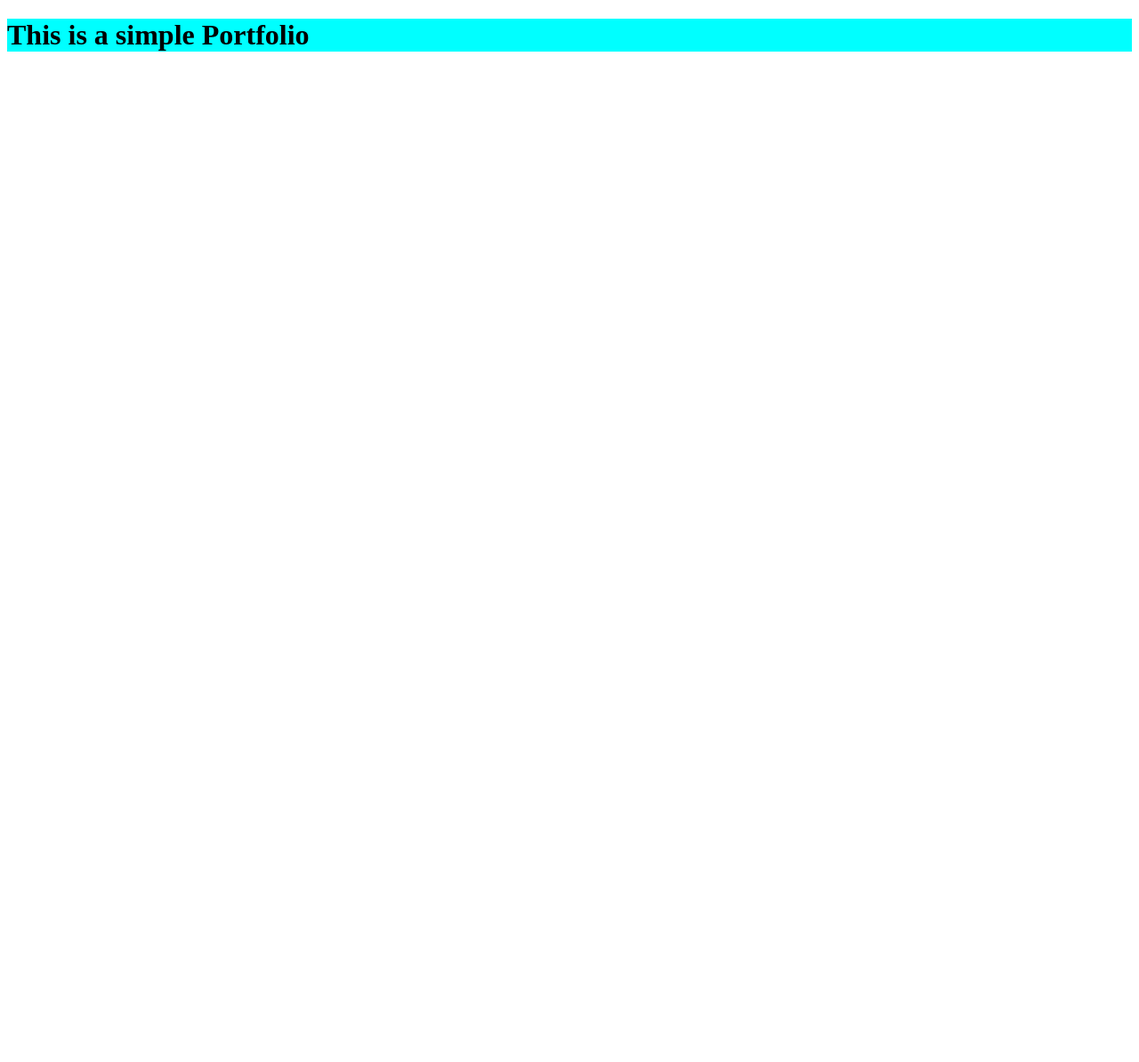
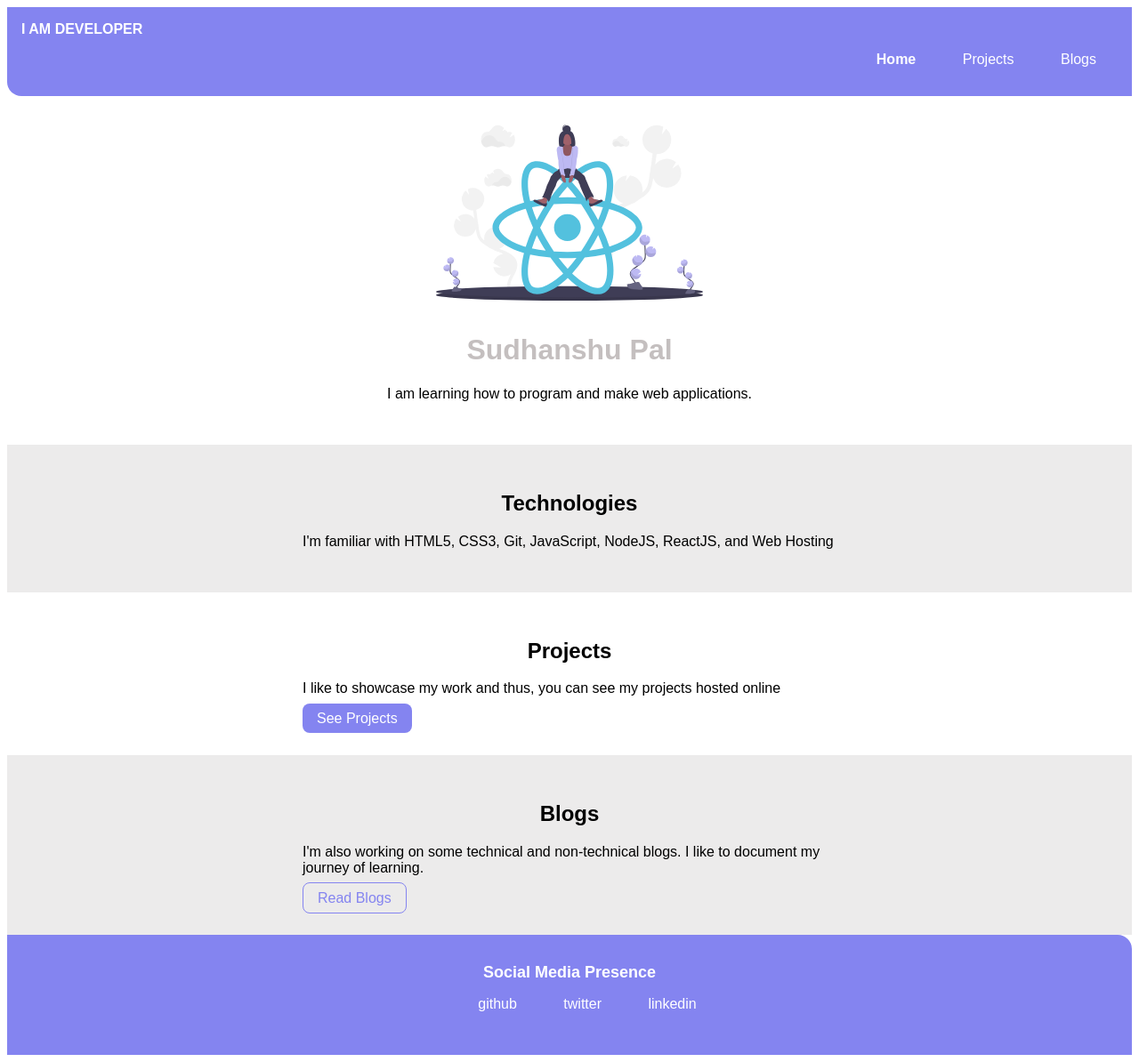
Before and after one commit to Sudhanshup7408/Portfolio, a plain HTML site: page index.html in a window 1280 px wide. Shown: the whole page at 89% size. Before the commit the page ends 800 px from the top, so only its background shows below. Drawn offline with Linux system fonts and the light colour scheme; a web font is replaced by a local one.

Commit message:
indexing
adding content and new page

```diff
--- a/c1.css
+++ b/c1.css
@@ -1,4 +1,123 @@
-.id{
-    background-color: aqua;
-    align-items: center;
+@import url('http://fonts.googleapis.com/css2?family=Monsterrat:wght@400;700&display=swap');
+
+:root{
+    --primary-color:rgb(132, 132, 240);
+    --dark-gray: rgb(196, 191, 191);
+    --off-white:rgba(172, 169, 169, 0.233);
 }
+
+body{
+    font-family: 'Monsterrat',
+    sans-serif;
+}
+
+hr{
+    margin: 2rem 0rem;
+}
+
+/** containers**/
+.container{
+    padding: 0rem 1rem;
+}
+.container-center{
+    max-width:600px;
+    margin: auto;
+}
+/** links **/
+.link{
+    box-sizing: border-box;
+    text-decoration: none;
+    padding: 0.5rem 1rem;
+    margin-top: 1rem;
+    margin-bottom: 1rem;
+}
+.link-primary{
+    background-color: var(--primary-color);
+    border-radius: 0.5rem;
+    color: white;
+}
+.link-secondary{
+    color: var(--primary-color);
+    border-radius: 0.5rem;
+    border: 1px solid var(--primary-color);
+}
+
+/** lists **/
+.list-non-bullets{
+    list-style: none;
+}
+.list-item-inline{
+    display: inline;
+    padding: 0rem 0.5rem;
+}
+
+/** navigations **/
+.navigation{
+    background-color: var(--primary-color);
+    color: white;
+    padding: 1rem;
+    border-bottom-left-radius: 1rem;
+}
+.navigation .nav-brand{
+    font-weight: bold;
+}
+.navigation .nav-pills{
+    text-align: right;
+}
+.navigation .link{
+    color: white;
+}
+.navigation .link-active{
+    font-weight: bold;
+}
+
+/** header **/
+
+.hero{
+    padding: 2rem;
+}
+.hero .hero-img{
+    max-width: 300px;
+    display: block;
+    margin: auto;
+}
+.hero .hero-heading{
+    text-align: center;
+    padding-top: 1rem;
+    color: var(--dark-gray);
+}
+.hero .hero-heading .heading-inverted{
+    color: var(--primary-color);
+}
+/**sections**/
+.section{
+    padding: 2rem;
+}
+.section h1{
+    text-align: center;
+}
+.ow{
+    background-color: var(--off-white);
+}
+
+/**footer**/
+.footer{
+    background-color: var(--primary-color);
+    padding: 2rem 1rem;
+    text-align: center;
+    color: white;
+    border-top-right-radius:1rem;
+}
+.footer .link{
+    color: white;
+}
+.footer .footer-header{
+    font-weight: bold;
+    font-size: large;
+}
+.footer .ul{
+    padding-inline-start: 0px;
+}
+.list-non-bullets-nav-pills{
+    text-align: right;
+}
--- a/index.html
+++ b/index.html
@@ -4,10 +4,73 @@
     <meta charset="UTF-8">
     <meta http-equiv="X-UA-Compatible" content="IE=edge">
     <meta name="viewport" content="width=device-width, initial-scale=1.0">
-    <title>Portfolio</title>
+    <title>Home |Sudhanshu Pal</title>
+    <link href="c1.css" rel="stylesheet" />
 </head>
-    <link rel="stylesheet" href="c1.css">
 <body>
-    <h1 class="id">This is a simple Portfolio</h1>
+    <nav class="navigation container">
+        <div class="nav-brand">
+            I AM DEVELOPER
+        </div>
+        <ul class="list-non-bullets-nav-pills">
+            <li class="list-item-inline">
+                <a class="link
+                link-active" href="/">Home</a>
+            </li>
+            <li class="list-item-inline">
+                <a class="link" href="Projects.html">Projects</a>
+            </li>
+            <li class="list-item-inline">
+                <a class="link" href="Blogs.html">Blogs</a>
+            </li>
+        </ul>
+    </nav>
+
+    <header class="hero">
+        <img class="hero-img" src="images/react.svg" alt="">
+        <h1 class="hero-heading">Sudhanshu Pal <span class="heading-inverted"></span></h1>
+    <p style="text-align: center;">I am learning how to program and make web applications.</p>
+    </header>
+    <section class="section ow">
+        <div class="container
+        container-center">
+    <h1>Technologies</h1><p>
+      I'm familiar with HTML5, CSS3, Git, JavaScript, NodeJS, ReactJS, and Web Hosting
+    </p>
+</div>
+    </section>
+
+    <section class="section ">
+        <div class="container
+        container-center">
+    <h1>Projects</h1><p>
+      I like to showcase my work and thus, you can see my projects hosted online</p>
+      <a class="link link-primary" href="Projects.html">See Projects</a>
+</div>
+    </section>
+
+<section class="section ow">
+    <div class="container
+        container-center">
+    <h1>Blogs</h1>
+    <p>I'm also working on some technical and non-technical blogs. I like to document my journey of learning.</p>
+    <a class="link link-secondary" href="Blogs.html">Read Blogs</a>
+</div>
+</section>
+
+<footer class="footer">
+    <div class="footer-header">Social Media Presence</div>
+    <ul class="social-links list-non-bullet">
+        <li class="list-item-inline">
+            <a class="link" href="http://github.com/Sudhanshup7408">github</a>
+        </li>
+        <li class="list-item-inline">
+            <a class="link" href="https://twitter.com/Sudhans52336555">twitter</a>
+        </li>
+        <li class="list-item-inline">
+            <a class="link" href="https://www.linkedin.com/in/sudhanshu-pal-465a44193/">linkedin</a>
+        </li>
+    </ul>
+</footer>
 </body>
 </html>
```
Also changed, not shown: Blogs.html (added, +31 -0 lines), Projects.html (added, +56 -0 lines), images/react.svg (added).
